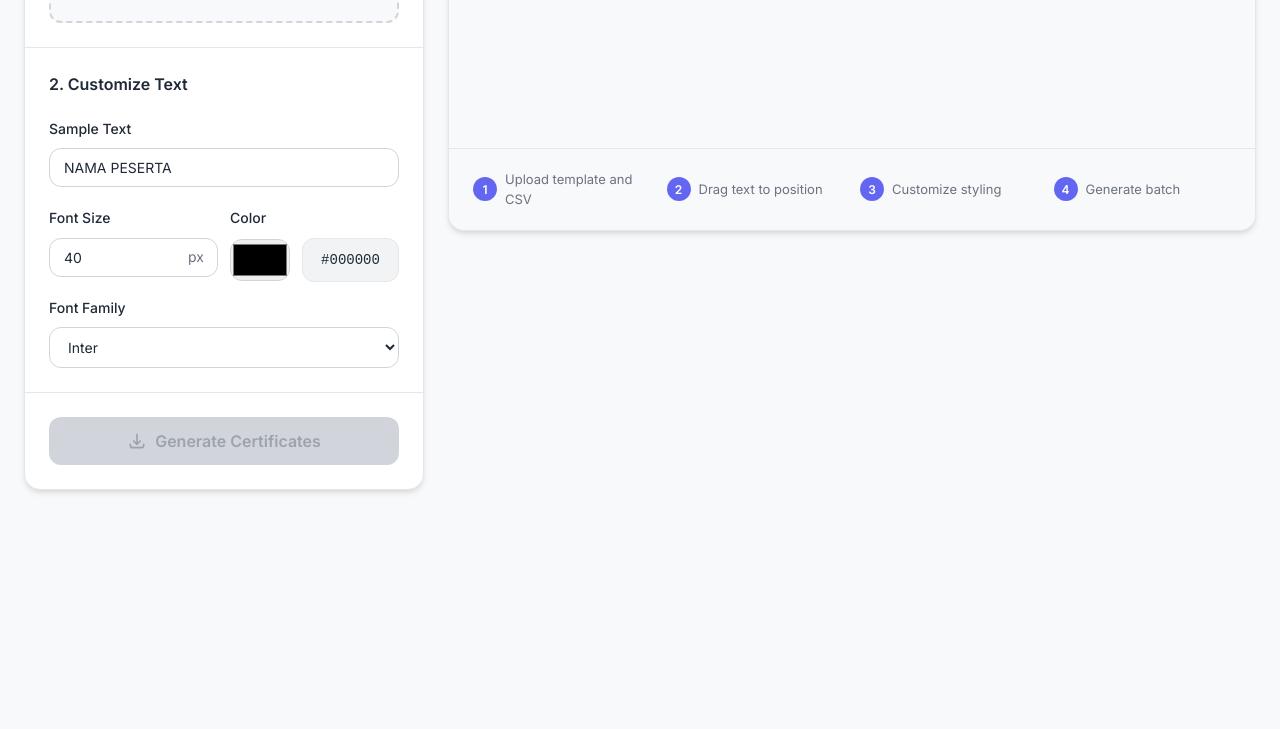
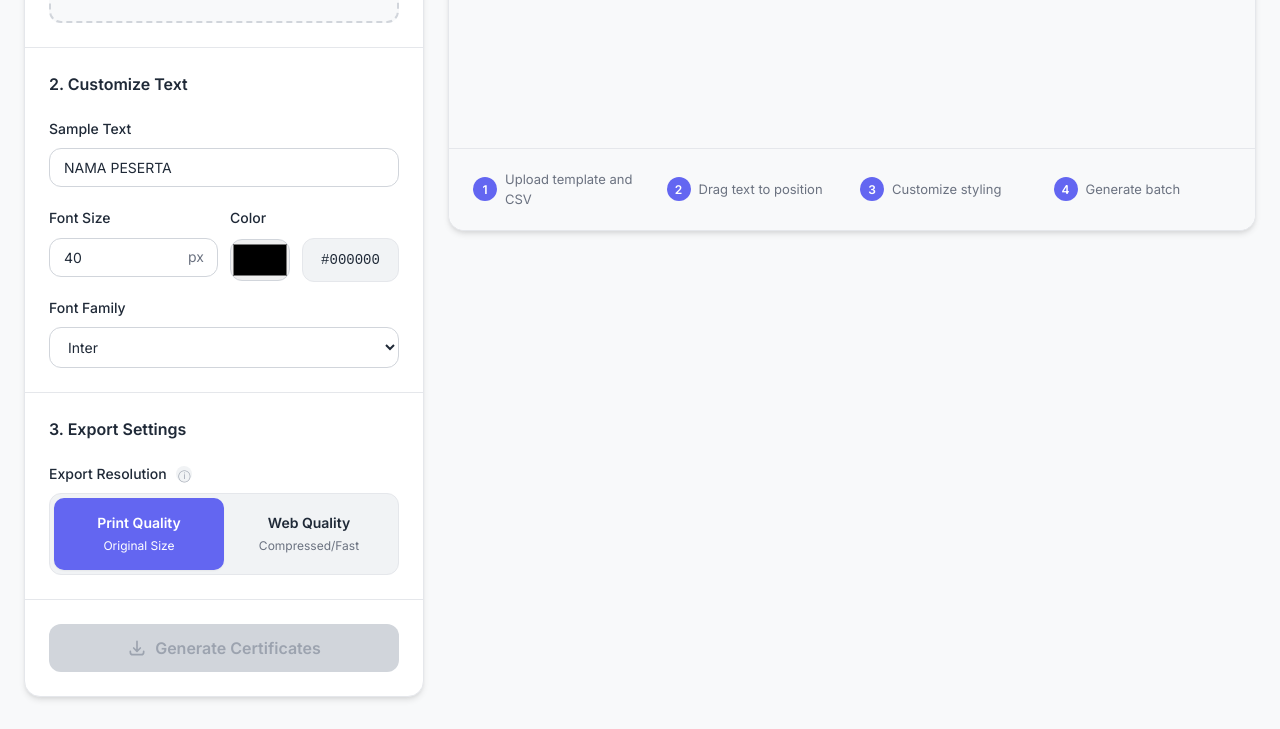
Before and after one commit to MuhammadHabibna/Sertifikat-Generator, a plain HTML site: page index.html in a window 1280 px wide. Shown: the part 580-1309 px from the top of the page. Before the commit the page ends 1102 px from the top, so only its background shows below. Drawn offline with nearby package versions, Linux system fonts and the light colour scheme.

Commit message:
new fitur

```diff
--- a/index.html
+++ b/index.html
@@ -133,7 +133,34 @@
 
                     <div class="divider"></div>
 
-                    <!-- Section 3: Generate -->
+                    <!-- Section 3: Export Settings -->
+                    <section class="config-section">
+                        <h2 class="section-title">3. Export Settings</h2>
+
+                        <div class="input-group">
+                            <label class="input-label">
+                                Export Resolution
+                                <span class="info-tooltip"
+                                    title="Low-Res is recommended for 100+ certificates to prevent browser lag.">ⓘ</span>
+                            </label>
+                            <div class="segmented-control">
+                                <input type="radio" id="resHigh" name="resolution" value="high" checked>
+                                <label for="resHigh" class="segment-label">
+                                    <span class="segment-title">Print Quality</span>
+                                    <span class="segment-subtitle">Original Size</span>
+                                </label>
+                                <input type="radio" id="resLow" name="resolution" value="low">
+                                <label for="resLow" class="segment-label">
+                                    <span class="segment-title">Web Quality</span>
+                                    <span class="segment-subtitle">Compressed/Fast</span>
+                                </label>
+                            </div>
+                        </div>
+                    </section>
+
+                    <div class="divider"></div>
+
+                    <!-- Section 4: Generate -->
                     <section class="config-section">
                         <button id="generateBtn" class="primary-button" disabled>
                             <svg class="button-icon" fill="none" stroke="currentColor" viewBox="0 0 24 24">
--- a/script.js
+++ b/script.js
@@ -12,7 +12,8 @@ const state = {
     textPosition: { x: 0, y: 0 },
     isDragging: false,
     dragOffset: { x: 0, y: 0 },
-    fontSizeScaleFactor: 0.01  // Font size as fraction of canvas width
+    fontSizeScaleFactor: 0.01,  // Font size as fraction of canvas width
+    exportResolution: 'high'  // 'high' or 'low'
 };
 
 // DOM Elements
@@ -34,6 +35,9 @@ const elements = {
     textColor: document.getElementById('textColor'),
     fontStyle: document.getElementById('fontStyle'),
     colorValue: document.getElementById('colorValue'),
+
+    resHigh: document.getElementById('resHigh'),
+    resLow: document.getElementById('resLow'),
 
     generateBtn: document.getElementById('generateBtn'),
     canvas: document.getElementById('previewCanvas'),
@@ -66,6 +70,10 @@ function setupEventListeners() {
     elements.textColor.addEventListener('input', handleColorChange);
     elements.fontStyle.addEventListener('change', updateDraggableText);
     elements.nameColumn.addEventListener('change', handleColumnChange);
+
+    // Resolution selection
+    elements.resHigh.addEventListener('change', handleResolutionChange);
+    elements.resLow.addEventListener('change', handleResolutionChange);
 
     // Drag and drop for text positioning
     elements.draggableText.addEventListener('mousedown', startDrag);
@@ -270,6 +278,41 @@ function handleColumnChange(e) {
 }
 
 // ========================================
+// RESOLUTION SELECTION
+// ========================================
+function handleResolutionChange(e) {
+    state.exportResolution = e.target.value;
+    console.log('Export resolution changed to:', state.exportResolution);
+}
+
+// Calculate target dimensions based on resolution selection
+function getTargetDimensions() {
+    if (!state.templateImage) {
+        return { width: 0, height: 0 };
+    }
+
+    const nativeWidth = state.templateImage.naturalWidth;
+    const nativeHeight = state.templateImage.naturalHeight;
+
+    if (state.exportResolution === 'high') {
+        // High-Res: Use original dimensions
+        return { width: nativeWidth, height: nativeHeight };
+    } else {
+        // Low-Res: Max width 1280px, scale height proportionally
+        const maxWidth = 1280;
+        if (nativeWidth <= maxWidth) {
+            // Already smaller than max, use native size
+            return { width: nativeWidth, height: nativeHeight };
+        } else {
+            // Scale down to max width
+            const scale = maxWidth / nativeWidth;
+            const scaledHeight = Math.round(nativeHeight * scale);
+            return { width: maxWidth, height: scaledHeight };
+        }
+    }
+}
+
+// ========================================
 // DRAGGABLE TEXT CONTROLS
 // ========================================
 function updateDraggableText() {
@@ -406,19 +449,22 @@ async function generateBatch() {
     const textColor = elements.textColor.value;
 
     // CALCULATE SCALE FACTOR USING VISUAL DIMENSIONS (getBoundingClientRect)
-    const nativeWidth = state.templateImage.naturalWidth;
-    const nativeHeight = state.templateImage.naturalHeight;
+    // Get target dimensions based on resolution selection
+    const targetDims = getTargetDimensions();
+    const targetWidth = targetDims.width;
+    const targetHeight = targetDims.height;
 
     // Use visual bounding rect for accurate scaling (accounts for CSS)
     const canvasRect = elements.canvas.getBoundingClientRect();
     const previewVisualWidth = canvasRect.width;
     const previewVisualHeight = canvasRect.height;
 
-    // THE GOLDEN RATIO: Native vs Visual
-    const scaleFactor = nativeWidth / previewVisualWidth;
+    // THE GOLDEN RATIO: Target vs Visual
+    const scaleFactor = targetWidth / previewVisualWidth;
 
     console.log('=== PRECISE SCALE FACTOR CALCULATION ===');
-    console.log('Native Dimensions:', nativeWidth, 'x', nativeHeight);
+    console.log('Export Mode:', state.exportResolution.toUpperCase());
+    console.log('Target Dimensions:', targetWidth, 'x', targetHeight);
     console.log('Visual Preview (getBoundingClientRect):', previewVisualWidth, 'x', previewVisualHeight);
     console.log('Scale Factor:', scaleFactor);
     console.log('User Font Size:', fontSize);
@@ -436,9 +482,13 @@ async function generateBatch() {
 
     // PERFORMANCE: Create ONE reusable canvas (don't recreate each iteration)
     const finalCanvas = document.createElement('canvas');
-    finalCanvas.width = nativeWidth;
-    finalCanvas.height = nativeHeight;
+    finalCanvas.width = targetWidth;
+    finalCanvas.height = targetHeight;
     const fCtx = finalCanvas.getContext('2d');
+
+    // Compression quality based on resolution
+    const compressionQuality = state.exportResolution === 'low' ? 0.7 : 1.0;
+    const exportMode = state.exportResolution === 'high' ? 'High-Res' : 'Low-Res';
 
     // Process each name from CSV using selected column
     for (let i = 0; i < state.csvData.length; i++) {
@@ -453,16 +503,16 @@ async function generateBatch() {
         }
 
         // Update progress BEFORE processing (so UI updates)
-        updateProgress(i + 1, state.csvData.length, 'Processing');
+        updateProgress(i + 1, state.csvData.length, `Processing ${exportMode}`);
 
         // PERFORMANCE: Allow UI to breathe (longer delay for high-res images)
         await sleep(100);
 
         // PERFORMANCE: Clear canvas instead of creating new one
-        fCtx.clearRect(0, 0, nativeWidth, nativeHeight);
+        fCtx.clearRect(0, 0, targetWidth, targetHeight);
 
-        // 1. Draw the high-res template at native resolution
-        fCtx.drawImage(state.templateImage, 0, 0, nativeWidth, nativeHeight);
+        // 1. Draw the template at target resolution
+        fCtx.drawImage(state.templateImage, 0, 0, targetWidth, targetHeight);
 
         // 2. Calculate SCALED font size and CENTER coordinates
         const finalFontSize = Math.round(fontSize * scaleFactor);
@@ -480,7 +530,7 @@ async function generateBatch() {
 
         // PERFORMANCE: Convert to blob (memory-efficient, not base64)
         const blob = await new Promise(resolve => {
-            finalCanvas.toBlob(resolve, 'image/png', 1.0);
+            finalCanvas.toBlob(resolve, 'image/png', compressionQuality);
         });
 
         // Strict filename sanitization
--- a/style.css
+++ b/style.css
@@ -234,6 +234,92 @@ body {
     border-radius: var(--radius);
     text-align: center;
 }
+
+/* ========================================
+   SEGMENTED CONTROL (TOGGLE)
+   ======================================== */
+.segmented-control {
+    display: grid;
+    grid-template-columns: 1fr 1fr;
+    gap: 0;
+    background: var(--bg-light);
+    border-radius: var(--radius);
+    padding: 4px;
+    border: 1px solid var(--border-light);
+}
+
+.segmented-control input[type="radio"] {
+    display: none;
+}
+
+.segment-label {
+    display: flex;
+    flex-direction: column;
+    align-items: center;
+    justify-content: center;
+    padding: 12px 16px;
+    text-align: center;
+    cursor: pointer;
+    border-radius: calc(var(--radius) - 2px);
+    transition: all 0.2s ease;
+    background: transparent;
+    border: 2px solid transparent;
+}
+
+.segment-label:hover {
+    background: var(--bg-white);
+}
+
+.segmented-control input[type="radio"]:checked+.segment-label {
+    background: var(--primary);
+    border-color: var(--primary);
+    box-shadow: var(--shadow-sm);
+}
+
+.segment-title {
+    font-size: 14px;
+    font-weight: 600;
+    color: var(--text-dark);
+    margin-bottom: 2px;
+    transition: color 0.2s ease;
+}
+
+.segment-subtitle {
+    font-size: 12px;
+    color: var(--text-medium);
+    font-weight: 400;
+    transition: color 0.2s ease;
+}
+
+.segmented-control input[type="radio"]:checked+.segment-label .segment-title,
+.segmented-control input[type="radio"]:checked+.segment-label .segment-subtitle {
+    color: white;
+}
+
+/* Info Tooltip */
+.info-tooltip {
+    display: inline-flex;
+    align-items: center;
+    justify-content: center;
+    width: 16px;
+    height: 16px;
+    margin-left: 6px;
+    font-size: 12px;
+    color: var(--text-light);
+    background: var(--bg-light);
+    border-radius: 50%;
+    cursor: help;
+    transition: all 0.2s ease;
+    border: none;
+    font-family: inherit;
+}
+
+.info-tooltip:hover {
+    color: var(--primary);
+    background: var(--primary-light);
+    transform: scale(1.1);
+}
+
 
 /* ========================================
    FILE UPLOAD ZONES
```
